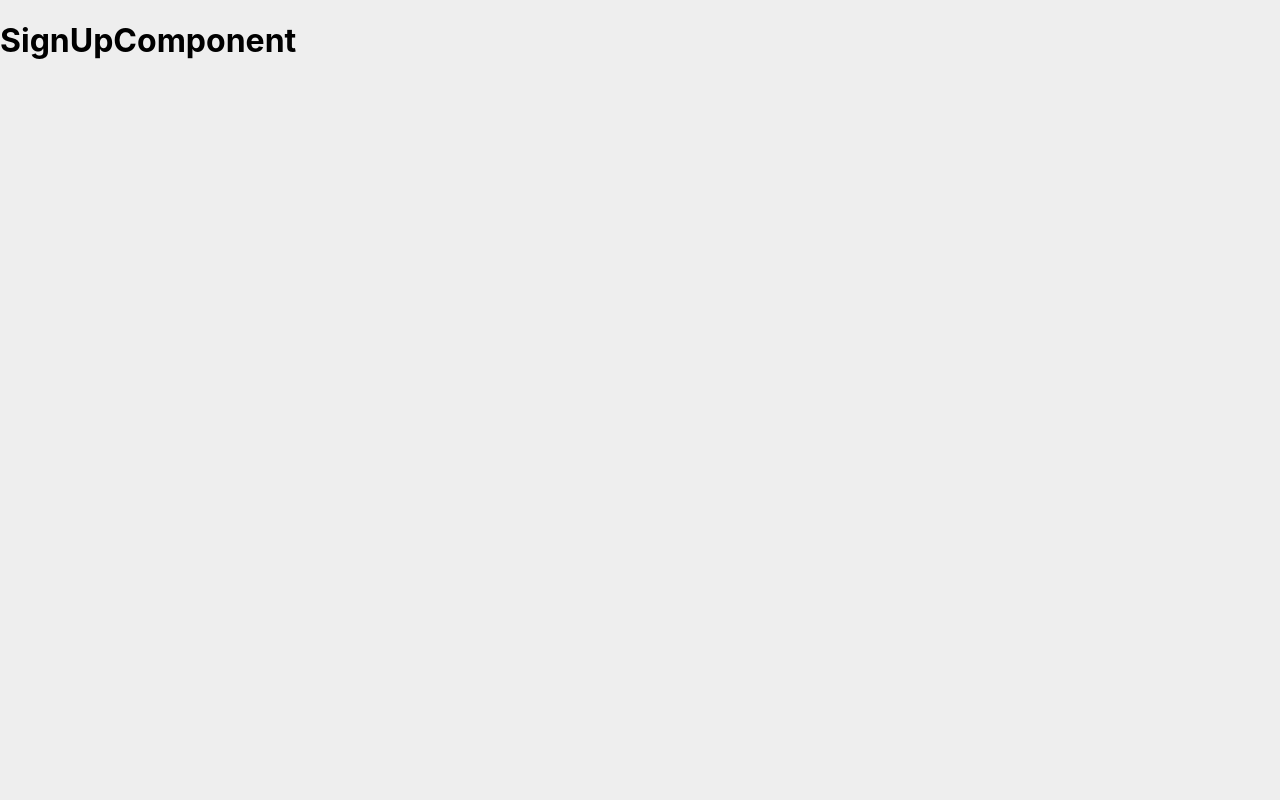
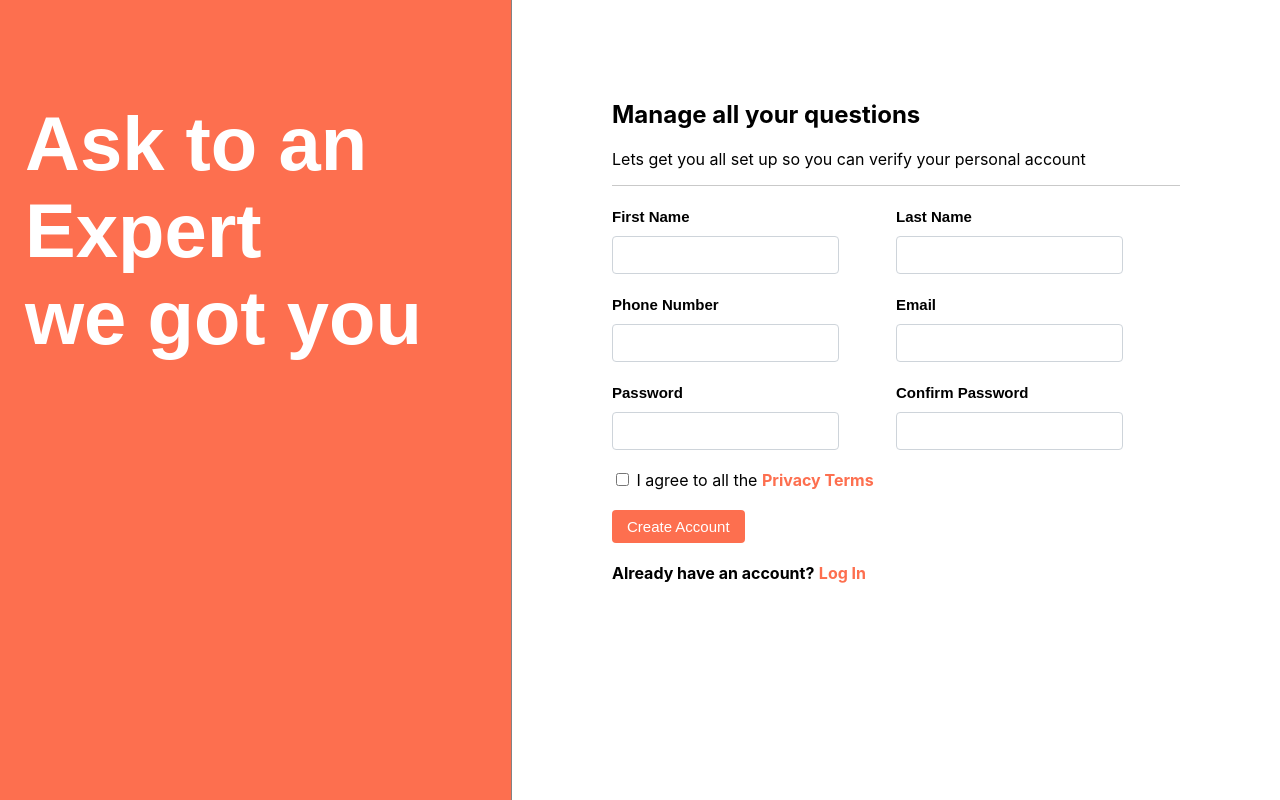
Before and after one commit to VCarlosJP/preguntamelo, a React (Create React App) app: page /signup in a window 1280 px wide. Built offline with nearby package versions, Linux system fonts and the light colour scheme.

Commit message:
SignUp Component Layout completed

```diff
--- a/src/components/SignUp.js
+++ b/src/components/SignUp.js
@@ -1,11 +1,87 @@
 import React from "react";
 
-export default class SignUp extends React.Component {
+import "./styles/SignUp.scss";
+
+class SignUp extends React.Component {
+  state = {};
+
   render() {
     return (
       <div>
-        <h1>SignUpComponent</h1>
+        <div className="left-container">
+          <div style={{ margin: "100px 25px" }}>
+            <h1>Ask to an Expert</h1>
+            <h1>we got you</h1>
+          </div>
+        </div>
+        <div className="right-container">
+          <form className="form-container">
+            <h2>Manage all your questions</h2>
+            <p>
+              Lets get you all set up so you can verify your personal account
+            </p>
+            <hr />
+            <div className="form-block">
+              <div>
+                <label>First Name</label>
+                <br></br>
+                <input type="text" />
+              </div>
+              <div>
+                <label>Last Name</label>
+                <br></br>
+                <input type="text" />
+              </div>
+            </div>
+            <div className="form-block">
+              <div>
+                <label>Phone Number</label>
+                <br></br>
+                <input type="number" />
+              </div>
+              <div>
+                <label>Email</label>
+                <br></br>
+                <input type="email" />
+              </div>
+            </div>
+            <div className="form-block">
+              <div>
+                <label>Password</label>
+                <br></br>
+                <input type="password" />
+              </div>
+              <div>
+                <label>Confirm Password</label>
+                <br></br>
+                <input type="password" />
+              </div>
+            </div>
+            <br></br>
+            <input type="checkbox" id="terms-policy"></input>
+            <label for="terms-policy">
+              <label> I agree to all the</label>&nbsp;
+              <a href="/terms-of-use">
+                <b>Privacy Terms</b>
+              </a>
+            </label>
+            <br />
+            <br />
+            <button className="create-account-button">Create Account</button>
+            <br />
+            <br />
+            <label>
+              <b>Already have an account?</b>
+            </label>
+            &nbsp;
+            <a href="/login">
+              <b>Log In</b>
+            </a>
+          </form>
+        </div>
       </div>
     );
   }
 }
+
+export default SignUp;
--- /dev/null
+++ b/src/components/styles/SignUp.scss
@@ -0,0 +1,93 @@
+@import "./src/scss/_variables.scss";
+
+*,
+*::before,
+*::after {
+  box-sizing: border-box;
+}
+button {
+  border: 0;
+  padding: 0;
+  margin: 0;
+}
+
+@mixin split-container($width) {
+  height: 100%;
+  width: $width;
+  position: fixed;
+  overflow-x: hidden;
+}
+
+.left-container {
+  @include split-container(40%);
+  h1 {
+    padding: 0;
+    margin: 0;
+  }
+  left: 0;
+  background: #fd6f4f;
+  text-align: left;
+  font: normal normal bold 38px Arial;
+  letter-spacing: 0px;
+  color: #ffffff;
+  border-right: 1px solid rgb(131, 131, 131);
+}
+
+.right-container {
+  @include split-container(60%);
+  background: #ffffff;
+  right: 0;
+}
+
+.form-container {
+  margin: 100px;
+  hr {
+    border: 0;
+    height: 1px;
+    background: rgb(201, 201, 201);
+  }
+  input[type="text"],
+  input[type="email"],
+  input[type="password"],
+  input[type="number"] {
+    width: 80%;
+    margin-top: 10px;
+    padding: 0.375rem 0.75rem;
+    font-size: 1rem;
+    font-weight: 400;
+    line-height: 1.5;
+    color: #212529;
+    background-color: #fff;
+    background-clip: padding-box;
+    border: 1px solid #ced4da;
+    border-radius: 0.25rem;
+  }
+  a {
+    color: #fd6f4f;
+    text-decoration: none;
+  }
+}
+
+.form-block {
+  display: flex;
+  margin-top: 20px;
+  label {
+    font: normal normal bold 15px Arial;
+    margin-bottom: 100px;
+  }
+  div {
+    flex-grow: 1;
+  }
+}
+
+.create-account-button {
+  background: #fd6f4f;
+  border-radius: 0.25rem;
+  font: normal normal normal 15px Arial;
+  padding: 8px 15px;
+  color: #fff;
+}
+.create-account-button:hover {
+  cursor: pointer;
+  background: darken(#fd6f4f, 5);
+}
--- /dev/null
+++ b/src/scss/_variables.scss
@@ -0,0 +1,7 @@
+$base-color: #eeeeee;
+
+$small-titles-color: #4c727f;
+$small-titles-color-hover: #ffffff;
+
+$small-button-background: #d6dfe4 0% 0% no-repeat padding-box;
+$small-button-background-hover: #8aa4b2 0% 0% no-repeat padding-box;
```
Also changed, not shown: 1 other file (tests, documents, lock files or other folders).
